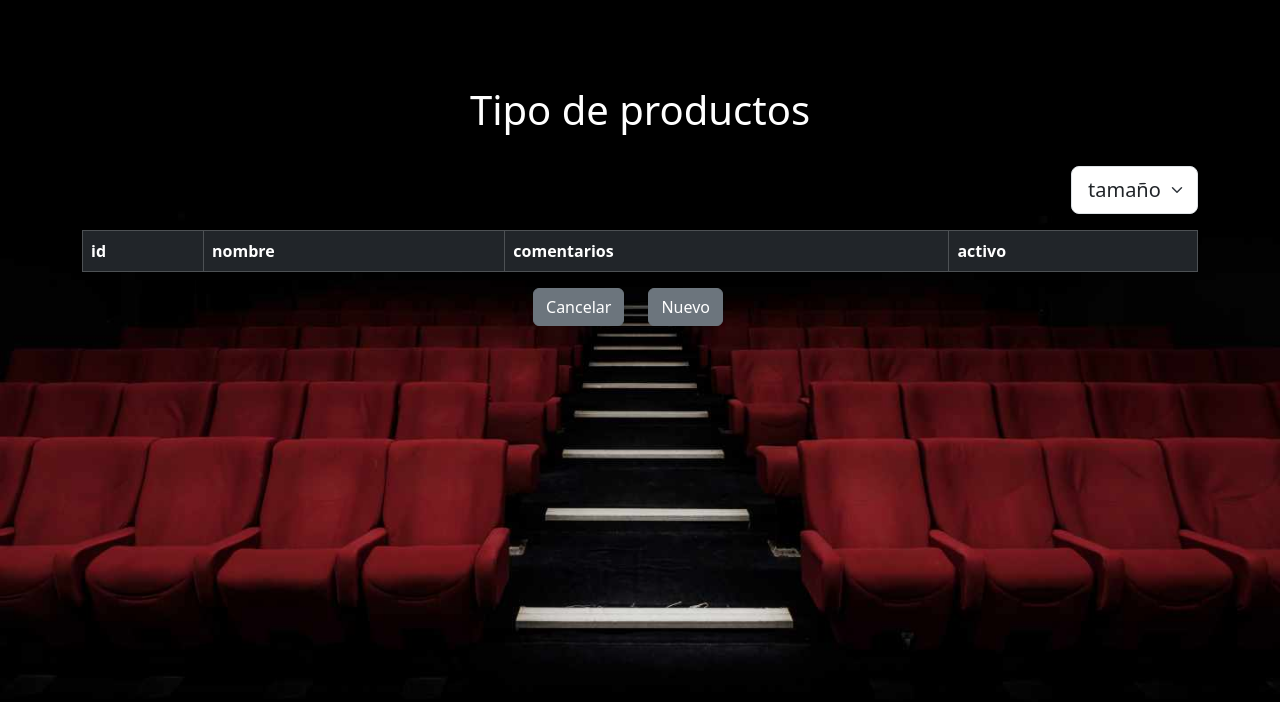
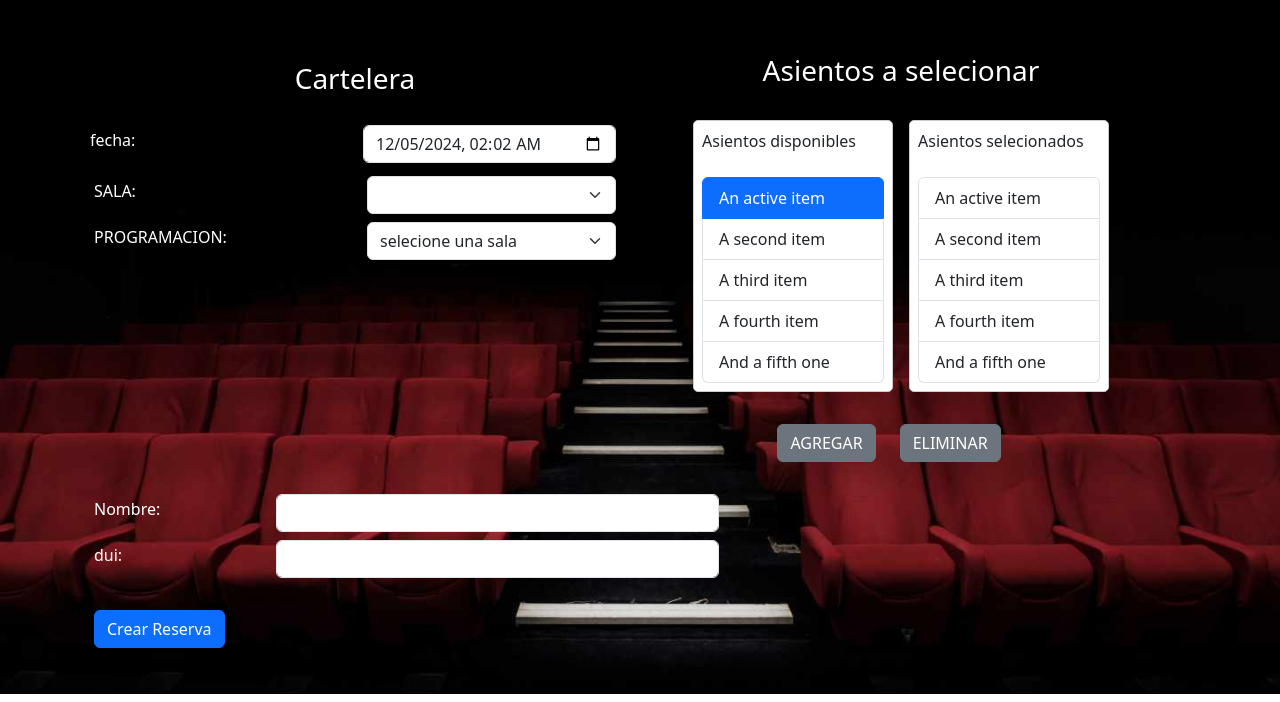
Before and after one commit to LL18017/clienteCineJs, a website with bundled scripts: page public/index.html in a window 1280 px wide. Shown: the part 114-816 px from the top of the page. Built offline with nearby package versions, Linux system fonts and the light colour scheme; no server answers; files whose address does not match are found by name.

Commit message:
nueva funcion

```diff
--- a/public/index.html
+++ b/public/index.html
@@ -9,98 +9,102 @@
     <link rel="stylesheet" href="style.css">
 </head>
 <body >
-    <div id="alertContainer" class="my-3"></div>
-    <div class="container d-flex justify-content-center" >
+    <div id="alertContainer" class="my-2"></div>
 
+    <div class="container" >
+         <div id="formContainer" class="">
 
+            <form class="row container-fluid">
+
+                <div class="col align-items-center my-2" id="progracionUsuario">
+                    <h3 class="text-white text-center mb-4">Cartelera</h3>
+                    <div class="row align-items-center mt-2">
+                        <div class="col p-2">
+                            <label class="text-white form-label" for="fechaProgramacion">fecha:</label>
+                        </div>
                         <div class="col">
-            <h1 class="text-center text-white p-4">Tipo de productos</h1>
-            <div class="row">
-                <div  id="tableContainer">
-                    <div class="d-flex justify-content-end mb-3">
-                        <select class="form-select form-select-lg w-auto" id="opciones" aria-label="Large select example">
-                            <option value="50" selected>tamaño</option>
-                            <option value="2">2</option>
-                            <option value="5">5</option>
-                            <option value="10">10</option>
+                            <input id="fechaProgramacion" name="desde" class="form-control" type="datetime-local">
+                        </div>
+                    </div>
+                    <div class="row align-items-center my-2">
+                        <div class="col">
+                            <label class="text-white form-label" for="SalaSOM">SALA:</label>
+                        </div>
+                        <div class="col">
+                            <select id="SalaSOM" class="form-select" aria-label="Default select example">
                               </select>
                         </div>
-                    <table class="table table-dark alighment table-bordered table-hover table-striped">
-                        <thead>
-                            <tr>
-                                <th>
-                                    id
-                                </th>
-                                <th>
-                                    nombre
-                                </th>
-                                <th>
-                                    comentarios
-                                </th>
-                                <th>
-                                    activo
-                                </th>
-                            </tr>
-                        </thead>
-                        <tbody id="tbBody">
-
-                        </tbody>
-                    </table>
+                    </div>
+                    <div class="row align-items-center my-2">
+                        <div class="col">
+                            <label class="text-white form-label" for="programacionSOM">PROGRAMACION:</label>
+                        </div>
+                        <div class="col">
+                            <select id="programacionSOM" class="form-select" aria-label="Default select example">
+                                <option selected>selecione una sala</option>
+                              </select>
+                        </div>
+                    </div>
                 </div>
 
+                <div class="col d-flex flex-column" id="AsientoUsuario">
+                    <h3 class="text-white text-center mb-4">Asientos a selecionar</h3>
+                    <div class="d-flex justify-content-center">
+                        <div class="custom-select bg-white p-2 m-2">
+                            <p id="selected-option text-center">Asientos disponibles</span>
+                            <ul class="list-group mt-4 asientosDisponiblesList">
+                              <li class="list-group-item active" aria-current="true">An active item</li>
+                              <li class="list-group-item">A second item</li>
+                              <li class="list-group-item">A third item</li>
+                              <li class="list-group-item">A fourth item</li>
+                              <li class="list-group-item">And a fifth one</li>
+                            </ul>
+                        </div>
+                        <div class="custom-select bg-white p-2 m-2">
+                            <span id="selected-option text-center">Asientos selecionados</span>
+                            <ul class="list-group mt-4">
+                              <li class="list-group-item" aria-current="true">An active item</li>
+                              <li class="list-group-item">A second item</li>
+                              <li class="list-group-item">A third item</li>
+                              <li class="list-group-item">A fourth item</li>
+                              <li class="list-group-item">And a fifth one</li>
+                            </ul>
+                        </div>
+                    </div>
 
-                <div class="buttonContainer d-flex justify-content-center">
-                    <button class="btn btn-secondary me-4" id="btnCancelar">Cancelar</button>
-                    <button class="btn btn-secondary me-4" id="btnNuevo">Nuevo</button>
+                    <div class="btn-container d-flex justify-content-center my-4">
+                        <button class="btn btn-secondary me-4" id="btnAgregarAsiento">AGREGAR</button>
+                        <button class="btn btn-secondary me-4" id="btnEliminarAsiento">ELIMINAR</button>
                     </div>
-                <div id="formContainer" class="container my-4 w-50 d-none">
-                    <form action="procesar.php" class="row">
+
+                </div>
+
+              <div id="datosPersonales">
                 <div class="row align-items-center my-2">
                     <div class="col-2">
-                                <label class="text-white form-label" for="inputId">ID:</label>
+                        <label class="text-white form-label" for="inputDatosnombre">Nombre:</label>
                     </div>
                     <div class="col">
-                                <input id="inputId" name="idTipoProducto" class="form-control" type="text" disabled>
+                        <input id="inputDatosnombre" name="nombre" class="form-control w-50" type="text" required>
                     </div>
                 </div>
                 <div class="row align-items-center my-2">
                     <div class="col-2">
-                                <label class="text-white form-label" for="inputNombre">NOMBRE:</label>
+                        <label class="text-white form-label" for="inputDui">dui:</label>
                     </div>
                     <div class="col">
-                                <input id="inputNombre" name="nombre" class="form-control" type="text">
+                        <input id="inputDui" name="dui" class="form-control w-50" type="text" required>
                     </div>
                 </div>
-                        <div class="row align-items-center my-2">
-                            <div class="col-2">
-                                <label class="text-white form-label" for="chkActivo">ACTIVO:</label>
-                            </div>
-                            <div class="col">
-                                <input class="form-check-input" name="activo" type="checkbox" id="chkActivo">
-                            </div>
-                        </div>
-                        <div class="row align-items-center my-2">
-                            <div class="col-2">
-                                <label class="text-white form-label" for="inputComentarios">COMENTARIOS:</label>
-                            </div>
-                            <div class="col">
-                                <input class="form-control" name="descripcion" id="inputComentarios"  type="text">
-                            </div>
-                        </div>
-
-                        <div class="btn-container d-flex justify-content-center my-4">
-                            <button class="btn btn-secondary me-4" id="btnCrear">CREAR</button>
-                            <button class="btn btn-secondary me-4" id="btnModificar">MODIFICAR</button>
-                            <button class="btn btn-secondary me-4" id="btnEliminar">ELIMINAR</button>
-
+                <br>
+                <button class="btn btn-primary">Crear Reserva</button>
               </div>
             </form>
          </div>
-            </div>
-        </div>
+
     </div>
 
-    <script src="main.js" type="module"></script>
     <script src="https://cdn.jsdelivr.net/npm/bootstrap@5.3.3/dist/js/bootstrap.bundle.min.js" integrity="sha384-YvpcrYf0tY3lHB60NNkmXc5s9fDVZLESaAA55NDzOxhy9GkcIdslK1eN7N6jIeHz" crossorigin="anonymous"></script>
+    <script src="new.js" type="module"></script>
 </body>
 </html>
--- a/public/main.js
+++ b/public/main.js
@@ -182,6 +182,8 @@ socket.onopen = function(event) {
 
 // Evento que se ejecuta cuando se recibe un mensaje del servidor WebSocket
 socket.onmessage = function(event) {
+    console.log("cambios");
+      console.log(event.data);
 
     if (event.data==="nuevo dato guardado") {
         if (!tableContainer.classList.contains("d-none")) {
@@ -213,6 +215,8 @@ socket.onerror = function(event) {
 };
 
 // Evento que se ejecuta cuando la conexión WebSocket se cierra
+
+/*
 socket.onclose = function(event) {
     console.log('Conexión WebSocket cerrada');
-};
+};*/
--- /dev/null
+++ b/public/new.js
@@ -0,0 +1,57 @@
+const fechaProgramacion = document.getElementById("fechaProgramacion");
+const SalaSOM = document.getElementById("SalaSOM");
+const programacionSOM = document.getElementById("fechaProgramacion");
+import {findRange,create,findById,update,deleted} from './rest.js';
+const hoy = new Date();
+
+// Restar 6 horas
+hoy.setHours(hoy.getHours());
+
+// Formatear la fecha y hora en formato YYYY-MM-DDTHH:mm
+const año = hoy.getFullYear();
+const mes = String(hoy.getMonth() + 1).padStart(2, '0'); // Mes comienza en 0
+const día = String(hoy.getDate()).padStart(2, '0');
+const hora = String(hoy.getHours()).padStart(2, '0');
+const minutos = String(hoy.getMinutes()).padStart(2, '0');
+
+// Construir el formato para datetime-local
+const fechaHoraFormateada = `${año}-${mes}-${día}T${hora}:${minutos}`;
+
+// Asignar la fecha y hora formateada al valor del input
+fechaProgramacion.value = fechaHoraFormateada;
+fechaProgramacion.min = fechaHoraFormateada;
+console.log(fechaHoraFormateada);
+
+
+
+const URL_BASE="http://localhost:9080/cine-1.0-SNAPSHOT/v1/";
+
+const crearBody=async(firs,max,all)=>{
+    const listSalas= await findRange(`${URL_BASE}sala`,"all")
+    if (listSalas.length > 0) {
+        SalaSOM.innerHTML = '';
+        listSalas.forEach(element => {
+              const option = document.createElement('option');
+              option.addEventListener("change",()=>salaSelcionada(element))
+              option.value = element.idSala;
+              option.textContent = element.nombre
+
+
+              SalaSOM.appendChild(option);
+          });
+
+
+      }
+
+}
+SalaSOM.addEventListener('change', () => {
+    const salaSeleccionada = SalaSOM.value; // ID de la sala seleccionada
+    console.log(`Sala seleccionada: ${salaSeleccionada}`);
+  });
+
+const salaSelcionada=(sala)=>{
+    console.log("hola");
+
+}
+
+crearBody(null,null,"all")
--- a/public/rest.js
+++ b/public/rest.js
@@ -1,10 +1,12 @@
 let registros=0;
 
-async function findRange(URL,first, max) {
+async function findRange(URL,first, max,all) {
     if (first!=null && max!=null && first>=0 && max>first) {
           URL=`${URL}?first=${first}&max=${max}`
           console.log(URL);
 
+    }else if (all) {
+      URL=`${URL}?all=${all}`
     }
     try {
       const respuesta = await fetch(URL,{
--- a/public/style.css
+++ b/public/style.css
@@ -12,3 +12,35 @@ body{
     position: relative;
     top: 20%;
 }
+    /* Estilos para el dropdown */
+    .custom-select {
+      cursor: pointer;
+      padding: 10px;
+      border: 1px solid #ccc;
+      border-radius: 5px;
+      display: inline-block;
+      width: 200px;
+    }
+    .dropdown-menu {
+      display: none;
+      list-style-type: none;
+      margin: 0;
+      padding: 0;
+      position: absolute;
+      background-color: #fff;
+      border: 1px solid #ccc;
+      border-radius: 5px;
+      width: 100%;
+      z-index: 1000;
+    }
+    .dropdown-menu li {
+      padding: 8px 10px;
+      cursor: pointer;
+    }
+    .dropdown-menu li:hover {
+      background-color: #f1f1f1;
+    }
+
+    .asientosDisponiblesList:hover{
+      background-color: aqua;
+    }
```
Lines whose indentation alone changed are shown as unchanged.
